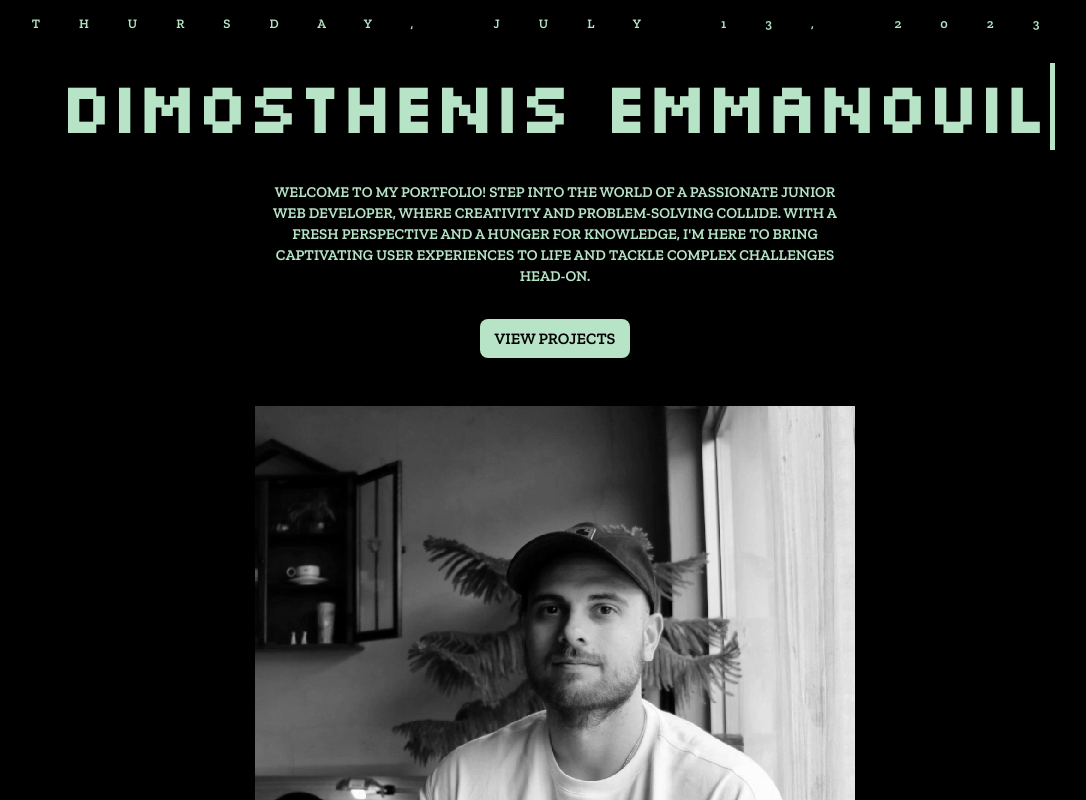
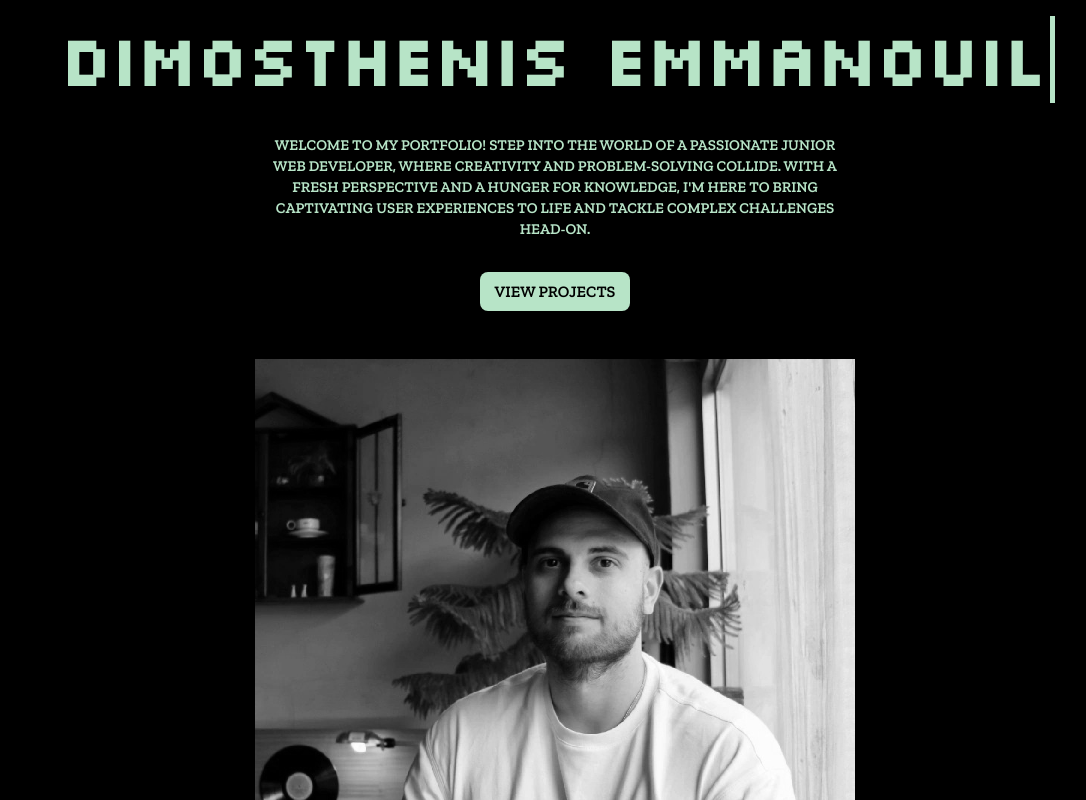
Before and after one commit to Albatraoz12/Portfolio, a React (Vite) app: page / in a window 1280 px wide. Shown: the top 800 px of the page, without its empty margins (85-1171 px from the left). Built offline with nearby package versions, Linux system fonts and the light colour scheme.

Commit message:
remove date

```diff
--- a/src/components/header/Header.jsx
+++ b/src/components/header/Header.jsx
@@ -6,7 +6,6 @@ const Header = () => {
   return (
     <div className="hero-banner">
       <header className="hero-header">
-        <span className="hero-date">{date}</span>
         <h1 className="hero-title">Dimosthenis Emmanouil</h1>
         <p className="hero-description">
           Welcome to my portfolio! Step into the world of a passionate junior
```
